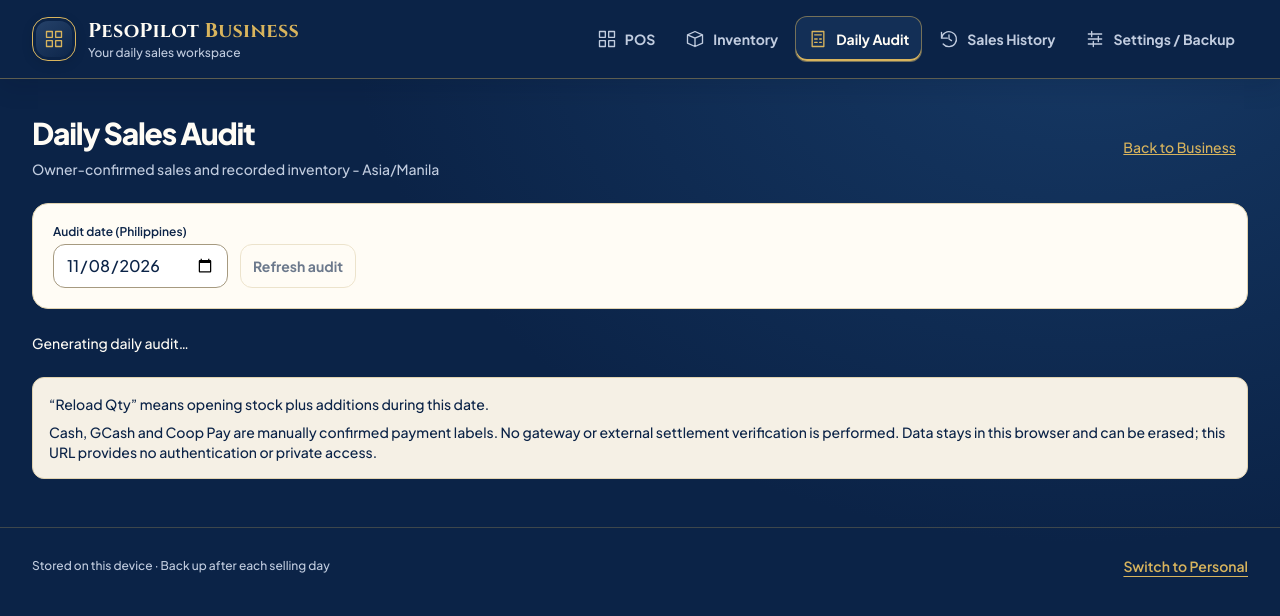
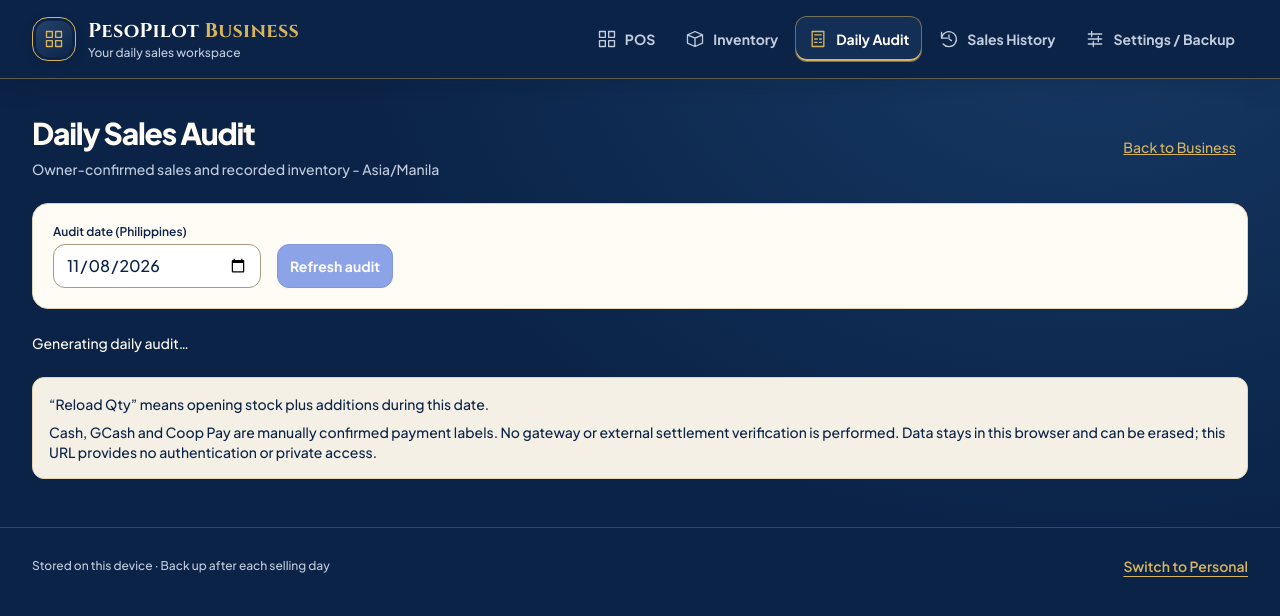
Before and after one commit to KennethVier/vier-portfolio-labs, a React (Vite) app in the folder apps/pesopilot-web/: page /business/audit in a window 1280 px wide. Shown: the top 616 px of the page. Built offline with nearby package versions, Linux system fonts and the light colour scheme.

Commit message:
Align Daily Audit date and refresh controls on iPad

```diff
--- a/apps/pesopilot-web/src/features/business/business.css
+++ b/apps/pesopilot-web/src/features/business/business.css
@@ -109,6 +109,13 @@
 .business-touch [aria-pressed='true'] { border-color: var(--business-gold); box-shadow: 0 0 0 2px #D8B45D33; }
 .pos-catalog { padding: 24px; background: var(--business-ivory); color: var(--business-navy); border: 1px solid var(--business-gold-border); border-radius: 24px; box-shadow: 0 12px 40px #030F2426; }
 .business-audit-controls { padding: 20px; border: 1px solid var(--business-gold-border); border-radius: 16px; background: var(--business-ivory); color: var(--business-navy); }
+.business-audit-controls { display: grid; grid-template-columns: minmax(0, 13rem) max-content; gap: 1rem; align-items: end; }
+.business-audit-controls input[type="date"], .business-audit-controls button { box-sizing: border-box; min-height: 44px; }
+.business-audit-controls input[type="date"] { min-width: 0; max-width: 100%; }
+@media (max-width: 480px) {
+  .business-audit-controls { grid-template-columns: minmax(0, 1fr); }
+}
+
 .business-audit-error { padding: 20px; border-radius: 16px; background: var(--business-ivory); border: 1px solid var(--color-error); }
 .pos-catalog > [aria-label='Product categories'] { padding: 4px 2px 12px; }
 .pos-catalog > [aria-label='Product categories'] button { padding: 10px 18px; border-radius: 24px; }
--- a/apps/pesopilot-web/src/features/business/pages/BusinessAuditPage.jsx
+++ b/apps/pesopilot-web/src/features/business/pages/BusinessAuditPage.jsx
@@ -16,9 +16,9 @@ export function BusinessAuditPage() {
         <p className="mt-2 text-content-muted">Owner-confirmed sales and recorded inventory - Asia/Manila</p></div>
       <Link to="/business" className="inline-flex min-h-11 items-center px-3 text-primary underline">Back to Business</Link>
     </div>
-      <div className="business-audit-controls flex flex-wrap items-end gap-3">
-        <Input label="Audit date (Philippines)" type="date" required value={audit.date} onChange={(event) => audit.setDate(event.target.value)} />
-        <Button variant="secondary" disabled={audit.loading} onClick={audit.refresh}>Refresh audit</Button>
+      <div className="business-audit-controls">
+        <Input id="business-audit-date" label="Audit date (Philippines)" type="date" required value={audit.date} onChange={(event) => audit.setDate(event.target.value)} />
+        <Button variant="primary" disabled={audit.loading} onClick={audit.refresh}>Refresh audit</Button>
       </div>
       {audit.loading ? <p role="status">Generating daily audit…</p> : null}
       {audit.error ? <div role="alert" className="business-audit-error space-y-3 text-error"><p>{audit.error}</p><Button variant="secondary" onClick={audit.refresh}>Retry audit</Button></div> : null}
```
